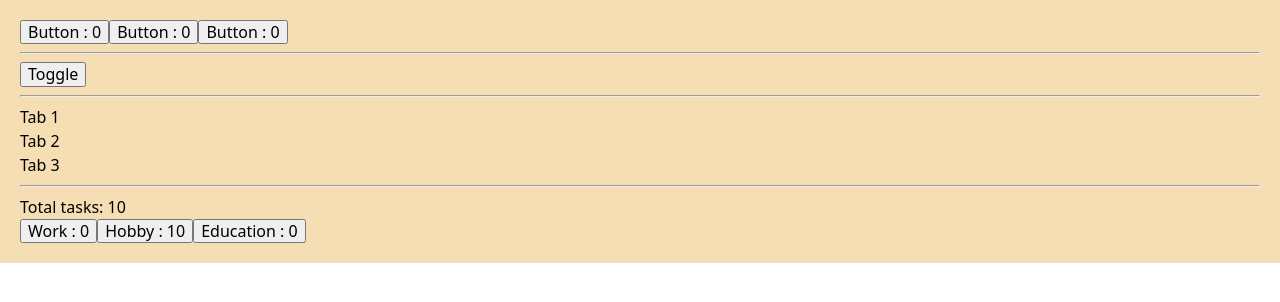
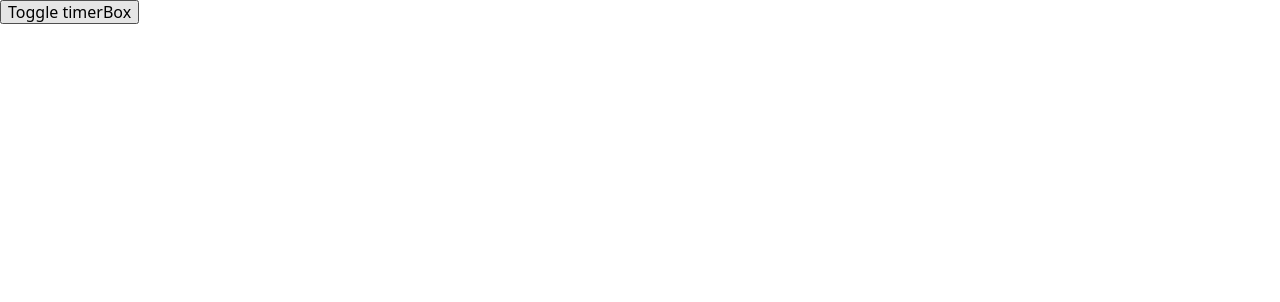
Before and after one commit to AlonKo68/my-react-modules, a React (Vite) app: page / in a window 1280 px wide. Shown: the top 302 px of the page. Built offline with nearby package versions, Linux system fonts and the light colour scheme.

Commit message:
add 04-effects

```diff
--- a/package.json
+++ b/package.json
@@ -10,6 +10,7 @@
     "preview": "vite preview"
   },
   "dependencies": {
+    "axios": "^1.9.0",
     "clsx": "^2.1.1",
     "modern-normalize": "^3.0.1",
     "react": "^19.0.0",
--- a/src/components/Accordion.jsx
+++ /dev/null
@@ -1,60 +0,0 @@
-// import {useState} from 'react';
-// export default function Accordion() {
-//     const [tabIndex, setTabIndex] = useState(null);
-
-//     const selectTab = (nextIndex) => {
-//         console.log(nextIndex);
-//         // setTabIndex(nextIndex);
-
-//         if (nextIndex === tabIndex) {
-//           setTabIndex(null);
-//         } else {
-//           setTabIndex(nextIndex);
-//         }
-//       }
-
-//     return (
-//         <div>
-//             <div>
-//               <p onClick={() => selectTab(1)}>Tab 1</p>
-//                {tabIndex === 1 && <p>Lorem ipsum dolor sit amet, consectetur adipisicing elit!</p>}
-//             </div>
-//             <div>
-//               <p onClick={() => selectTab(2)}>Tab 2</p>
-//                {tabIndex === 2 && <p>Lorem ipsum dolor sit amet, consectetur adipisicing elit!</p>}
-//             </div>
-//             <div>
-//               <p onClick={() => selectTab(3)}>Tab 3</p>
-//               {tabIndex === 3 && <p>Lorem ipsum dolor sit amet, consectetur adipisicing elit!</p>}
-//             </div>
-//       </div>
-
-//     )
-// }
-
-import { useState } from 'react';
-export default function Accordion({ tabs }) {
-  const [tabIndex, setTabIndex] = useState(null);
-
-  const selectTab = (nextIndex) => {
-    console.log(nextIndex);
-    // setTabIndex(nextIndex);
-
-    if (nextIndex === tabIndex) {
-      setTabIndex(null);
-    } else {
-      setTabIndex(nextIndex);
-    }
-  };
-
-  return (
-    <div>
-      {tabs.map((tab, index) => (
-        <div key={index}>
-          <p onClick={() => selectTab(index)}>{tab.title}</p>
-          {tabIndex === index && <p>{tab.content}</p>}
-        </div>
-      ))}
-    </div>
-  );
-}
--- a/src/components/App/App.jsx
+++ b/src/components/App/App.jsx
@@ -1,303 +1,91 @@
-// import React from 'react';
-//  -- Стан компонента ----------
-import {useState} from 'react';
+import React from 'react';
+import { useState, useEffect } from 'react';
+
+import Timer from '../Timer';
+
 import css from './App.module.css';
+import axios from "axios";
 
-// import { useState, useEffect } from "react";
+// export default function App() {
+//   const [character, setCharacter] = useState(null);
 
-// ------- Заняття 3 - Події та стан компонента --------
-//    ----- Обробка подій -------
-// export default function App () {
-//   const handleClick = () => {
-//     console.log('Click');
-//   }
-//   const handleMouseEnter =(evt) => {
-//     // console.log('Mouse enter');
-//     console.log(evt);
-//   }
-//   return (
-//     <div className={css.container} onMouseEnter={handleMouseEnter}>
-//       State in React
-//       <button onClick={handleClick}>Click</button>
-//     </div>
-//   )
-// };
+//   // axios
+//   // .get(`https://swapi.info/api/people/1`)
+//   // .then(data => console.log(data));
 
-// --------------------
-// export default function App () {
-//   const handleClick = () => {
-//     console.log('Click');
-//   }
-//   const handleMouseEnter =(evt) => {
-//     console.log(evt);
-//   }
-//   const passValue = (value) => {
-//     console.log(value);
-//   }
-//   // return (
-//   //   <div className={css.container} onMouseEnter={handleMouseEnter}>
-//   //     State in React
-//   //     <button onClick={handleClick}>Click</button>
-//   //     <button onDoubleClick={passValue}>Double click</button>
-//   //   </div>
-//   // )
-//   return (
-//     <div className={css.container} onMouseEnter={handleMouseEnter}>
-//       State in React
-//       <button onClick={handleClick}>Click</button>
-//       <button onDoubleClick={() => {passValue(5)}}>Double click</button>
-//     </div>
-//   )
-// };
+//   // axios
+//   // .get(`https://swapi.info/api/people/1`)
+//   //   .then(data => setCharacter(data));
 
-//  -- Стан компонента ----------
+//   useEffect(() => {
+//     console.log('HTTP request');
+//     axios
+//       .get(`https://swapi.info/api/people/1`)
+//       .then((data) => setCharacter(data));
+//   }, []);
 
-// export default function App () {
-//   let clicks = 0;
-//   const handleClick = () => {
-//     clicks += 1;
-//     console.log("clicks", clicks);
-//   }
+//   // console.log('App rendered');
 
 //   return (
 //     <div className={css.container}>
-//       State in React
-//       <button onClick={handleClick}>Click: {clicks}</button>
+//       <pre>{JSON.stringify(character, null, 2)}</pre>
+//     </div>
+//   );
+// }
 
-//     </div>
-//   )
-// };
+// --------------------------
+// export default function App() {
 
-// export default function App () {
-//   // const data = useState(0)
-//   // console.log(data);
-//   const [clicks, setClicks]= useState(0);
+//   const [character, setCharacter] = useState(null);
+//   const [count, setCount] = useState(0)
 
-//   const handleClick = () => {
-//     console.log("clicks", clicks);
-//     setClicks(clicks + 1);
-//     console.log(clicks);
-//     }
+//   console.log('App rendered');
+
+//   useEffect(() => {
+//     console.log('HTTP request');
+//     axios
+//       .get(`https://swapi.info/api/people/${count}`)
+//       .then((response) => setCharacter(response.data));
+//   }, [count]);
+
+//   useEffect(() =>{
+//     console.log("You'll se me once");
+//   }, [])
+
 
 //   return (
 //     <div className={css.container}>
-//       State in React
-//       <button onClick={handleClick}>Click: {clicks}</button>
+//       <button onClick={() => setCount(count+1)}>
+//           count is {count}
+//       </button>
+//       <pre>{JSON.stringify(character, null, 2)}</pre>
 //     </div>
-//   )
-// };
+//   );
+// }
 
-// ------------------- task 1 -------------------
-// import Counter from '../Counter';
-// export default function App () {
-
-//   return (
-//     <div className={css.container}>
-//       <Counter />
-//       <Counter />
-//       <Counter />
-//     </div>
-//   )
-// };
-
-//    ------- Підняття стану  ---------
-// import Counter from '../Counter';
-// export default function App () {
-//   const [clicks, setClicks] = useState(0);
-//   const handleClick = () => {
-//     setClicks(clicks + 1);
-//   }
-
-//   return (
-//     <div className={css.container}>
-//       <Counter value={clicks} onUpdate={handleClick}/>
-//       <Counter value={clicks} onUpate={handleClick}/>
-//       <Counter value={clicks} onUpdate={handleClick}/>
-//     </div>
-//   )
-// };
-
-// ------------------- task 2 -------------------
-// import Counter from '../Counter';
-// export default function App () {
-//   // 1
-//   const [clicks, setClicks] = useState(0);
-
-//   // 2
-//   const [isOpen, setIsOpen] = useState(false);
-
-//   // 3
-//   const [tabIndex, setTabIndex] = useState(null);
-
-//   //1
-//   const handleClick = () => {
-//     setClicks(clicks + 1);
-//   }
-//   //2
-//   const toggleText = () => {
-//     setIsOpen(!isOpen);
-//   }
-
-//   //3
-//   const selectTab = (nextIndex) => {
-//     console.log(nextIndex);
-//     // setTabIndex(nextIndex);
-
-//     if (nextIndex === tabIndex) {
-//       setTabIndex(null);
-//     } else {
-//       setTabIndex(nextIndex);
-//     }
-//   }
-
-//   return (
-//     <div className={css.container}>
-//       {/* 1 */}
-//       <Counter value={clicks} onUpdate={handleClick}/>
-//       <Counter value={clicks} onUpate={handleClick}/>
-//       <Counter value={clicks} onUpdate={handleClick}/>
-
-//       {/* 2 */}
-//       <hr />
-//       <button onClick={toggleText}>Toggle</button>
-//       {isOpen && <p>You can see me 😍💋</p>}
-
-//       {/* 3 */}
-//       <hr />
-//       <div>
-//         <div>
-//           <p onClick={() => selectTab(1)}>Tab 1</p>
-//           {tabIndex === 1 && <p>Lorem ipsum dolor sit amet, consectetur adipisicing elit!</p>}
-//         </div>
-//         <div>
-//           <p onClick={() => selectTab(2)}>Tab 2</p>
-//           {tabIndex === 2 && <p>Lorem ipsum dolor sit amet, consectetur adipisicing elit!</p>}
-//         </div>
-//         <div>
-//           <p onClick={() => selectTab(3)}>Tab 3</p>
-//          {tabIndex === 3 && <p>Lorem ipsum dolor sit amet, consectetur adipisicing elit!</p>}
-//         </div>
-//       </div>
-
-//     </div>
-//   )
-// };
-
-//    ------------------
-// import Counter from '../Counter';
-// import Accordion from '../Accordion';
-// export default function App () {
-// const items = [
-//   { title: 'Tab 1', content: 'Lorem ipsum dolor sit amet, consectetur adipisicing elit!' },
-//   { title: 'Tab 2', content: 'Lorem ipsum dolor sit amet, consectetur adipisicing elit!' },
-//   { title: 'Tab 3', content: 'Lorem ipsum dolor sit amet, consectetur adipisicing elit!' },
-// ]
-//   // 1
-//   const [clicks, setClicks] = useState(0);
-
-//   // 2
-//   const [isOpen, setIsOpen] = useState(false);
-
-//   //1
-//   const handleClick = () => {
-//     setClicks(clicks + 1);
-//   }
-//   //2
-//   const toggleText = () => {
-//     setIsOpen(!isOpen);
-//   }
-
-//   return (
-//     <div className={css.container}>
-//       {/* 1 */}
-//       <Counter value={clicks} onUpdate={handleClick}/>
-//       <Counter value={clicks} onUpate={handleClick}/>
-//       <Counter value={clicks} onUpdate={handleClick}/>
-
-//       {/* 2 */}
-//       <hr />
-//       <button onClick={toggleText}>Toggle</button>
-//       {isOpen && <p>You can see me 😍💋</p>}
-
-//       {/* 3 */}
-//       <hr />
-//       <Accordion tabs={items}/>
-
-//     </div>
-//   )
-// };
-
-//-----------
-import Counter from '../Counter';
-import Accordion from '../Accordion';
-export default function App () {
-  //3
-  const items = [
-    { title: 'Tab 1', content: 'Lorem ipsum dolor sit amet, consectetur adipisicing elit!' },
-    { title: 'Tab 2', content: 'Lorem ipsum dolor sit amet, consectetur adipisicing elit!' },
-    { title: 'Tab 3', content: 'Lorem ipsum dolor sit amet, consectetur adipisicing elit!' },
-  ]
-
-  //4
-  const [taskCount, setTaskCount] = useState({
-    work: 0,
-    hobby: 0,
-    edu: 0,
-  });
-
-  taskCount.hobby = 10;
-  console.log(taskCount.hobby);
-  const totalTask = taskCount.work + taskCount.hobby + taskCount.edu;
-
-  // 1
-  const [clicks, setClicks] = useState(0);
-
-  // 2
-  const [isOpen, setIsOpen] = useState(false);
-
-  //1
-  const handleClick = () => {
-    setClicks(clicks + 1);
-  }
-  //2
-  const toggleText = () => {
-    setIsOpen(!isOpen);
-  }
-  //4
-  const updateTaskCount = (taskType) => {
-    console.log(taskType);
-    // setTaskCount(() => ({
-    //   ...taskCount,
-    //  work: 5,
-    //  edu: taskCount.edu + 1,
-    //  hobby: taskCount.hobby + 1,
-    // }));
-  };
+//---------------------
+export default function App() {
+  const [isTimeOpen, setTimeOpen] = useState(false);
+  const toggleTimer = () => setTimeOpen(!isTimeOpen);
 
   return (
-    <div className={css.container}>
-      {/* 1 */}
-      <Counter value={clicks} onUpdate={handleClick}/>
-      <Counter value={clicks} onUpate={handleClick}/>
-      <Counter value={clicks} onUpdate={handleClick}/>
+    <>
+      <button onClick={toggleTimer}>Toggle timerBox</button>
+      {isTimeOpen && <Timer />}
+    </>
+  );
+};
 
-      {/* 2 */}
-      <hr />
-      <button onClick={toggleText}>Toggle</button>
-      {isOpen && <p>You can see me 😍💋</p>}
 
-      {/* 3 */}
-      <hr />
-      <Accordion tabs={items}/>
-
-      {/* 4 */}
-      <hr />
-    <div>
-      <p>Total tasks: {totalTask}</p>
-      <button onClick={() => updateTaskCount('work')}>Work : {taskCount.work}</button>
-      <button onClick={() => updateTaskCount('hobby')}>Hobby : {taskCount.hobby}</button>
-      <button onClick={() => updateTaskCount('edu')}>Education : {taskCount.edu}</button>
-    </div>
-    </div>
-  )
-};
+// ----------------------------------
+// export default function App() {
+//   const items = Array.from({length: 10}, (_, i) => `Element ${i+1}`);
+//   console.log(items);
+//   return (
+//     <ul>
+//       {items.map((item, idx) => (
+//         <li key={idx}>{item} </li>
+//       ))}
+//     </ul>
+//   )
+// }
--- a/src/components/Counter.jsx
+++ /dev/null
@@ -1,33 +0,0 @@
-// import { useState } from 'react';
-
-// export default function Counter() {
-//     const [clicks, setClicks] = useState(0);
-
-//     const handleClick = () => {
-//         setClicks(clicks + 1);
-//     }
-
-//     return (
-//         <button onClick={handleClick}>
-//             {clicks}
-//         </button>
-//     );
-//   }
-
-  //  ----   Підняття стану ---------
-// export default function Counter({value, onUpdate}) {
-//     return (
-//         <button onClick={onUpdate}>
-//             Button : {value}
-//         </button>
-//     );
-//   }
-
-// -------------task 2-----------------
-export default function Counter({value, onUpdate}) {
-    return (
-        <button onClick={onUpdate}>
-            Button : {value}
-        </button>
-    );
-  }
--- /dev/null
+++ b/src/components/Timer.jsx
@@ -0,0 +1,48 @@
+/**
+ * - Запустити інтервал при монтуванні
+ * - Розібрати чому запускається два інтервала (Strict Mode)
+ * - Очистити інтервал при розмонтуванні
+ */
+
+import { useEffect, useState } from 'react';
+
+//  mount > effect (interval) > unmount > mount > effect(interval)
+
+export default function Timer() {
+  const [time, setTime] = useState(new Date());
+
+  useEffect(() => {
+    // setInterval(() => {
+    //     setTime(new Date());
+    //     console.log(new Date());
+    // }, 1000);
+    console.log('effect');
+    return () => {
+        console.log('cleanup');
+    }
+  })
+
+  return <p>TimerBox - {time.toLocaleTimeString()}</p>;
+}
+
+// import { useEffect, useState } from 'react';
+
+// //  mount > effect (interval) > unmount > mount > effect(interval)
+
+// export default function Timer() {
+//   const [time, setTime] = useState(new Date());
+
+//   useEffect(() => {
+//     const intervalId = setInterval(() => {
+//       setTime(new Date());
+//       console.log(new Date());
+//     }, 1000);
+
+//     return () => {
+//       console.log('cleanup');
+//       clearInterval(intervalId);
+//     };
+//   }, []);
+
+//   return <p>TimerBox - {time.toLocaleTimeString()}</p>;
+// }
```
Also changed, not shown: src/components/ClickCounter.jsx (added), src/components/Sidebar/Sidebar.jsx (added), src/components/Sidebar/Sidebar.module.css (added), 1 other file (tests, documents, lock files or other folders).
